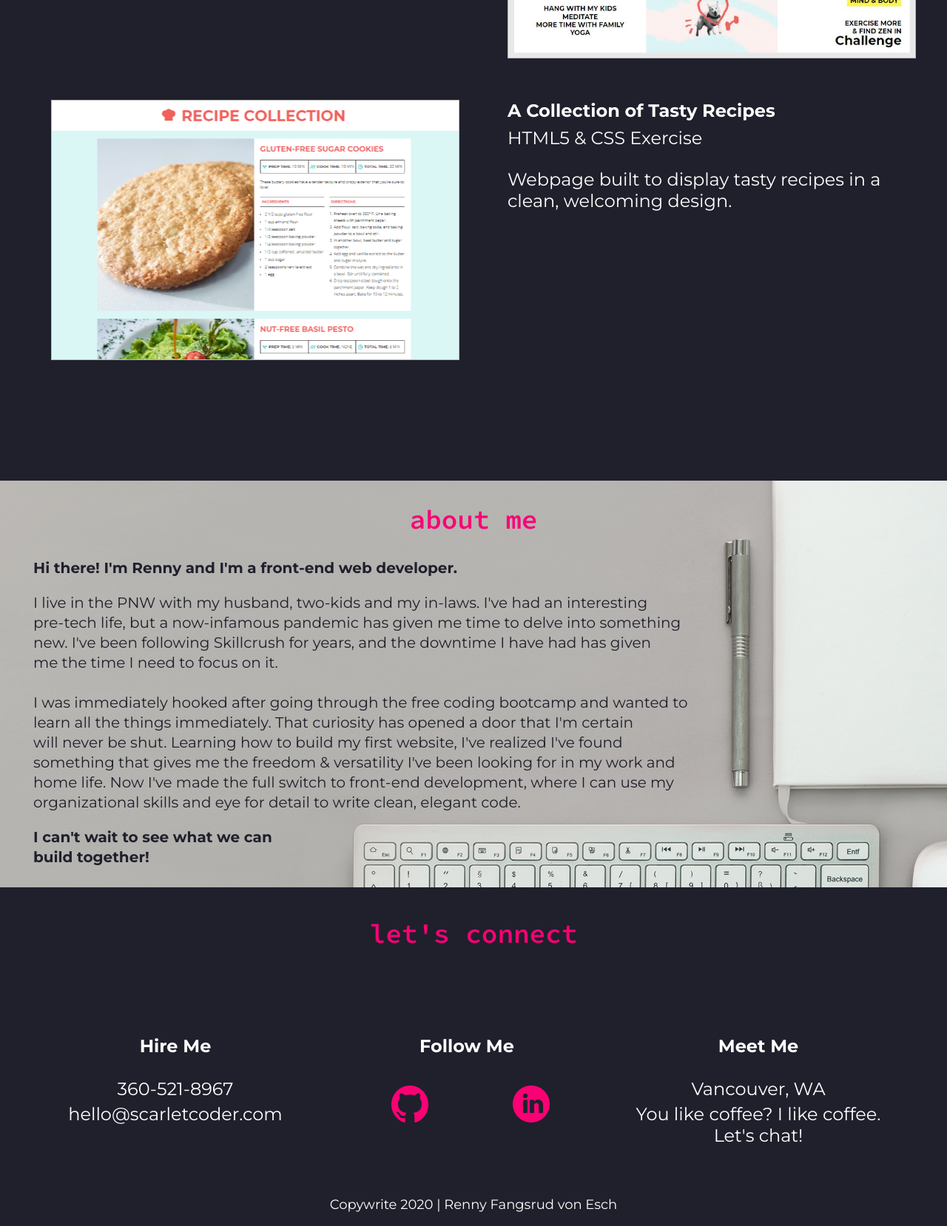
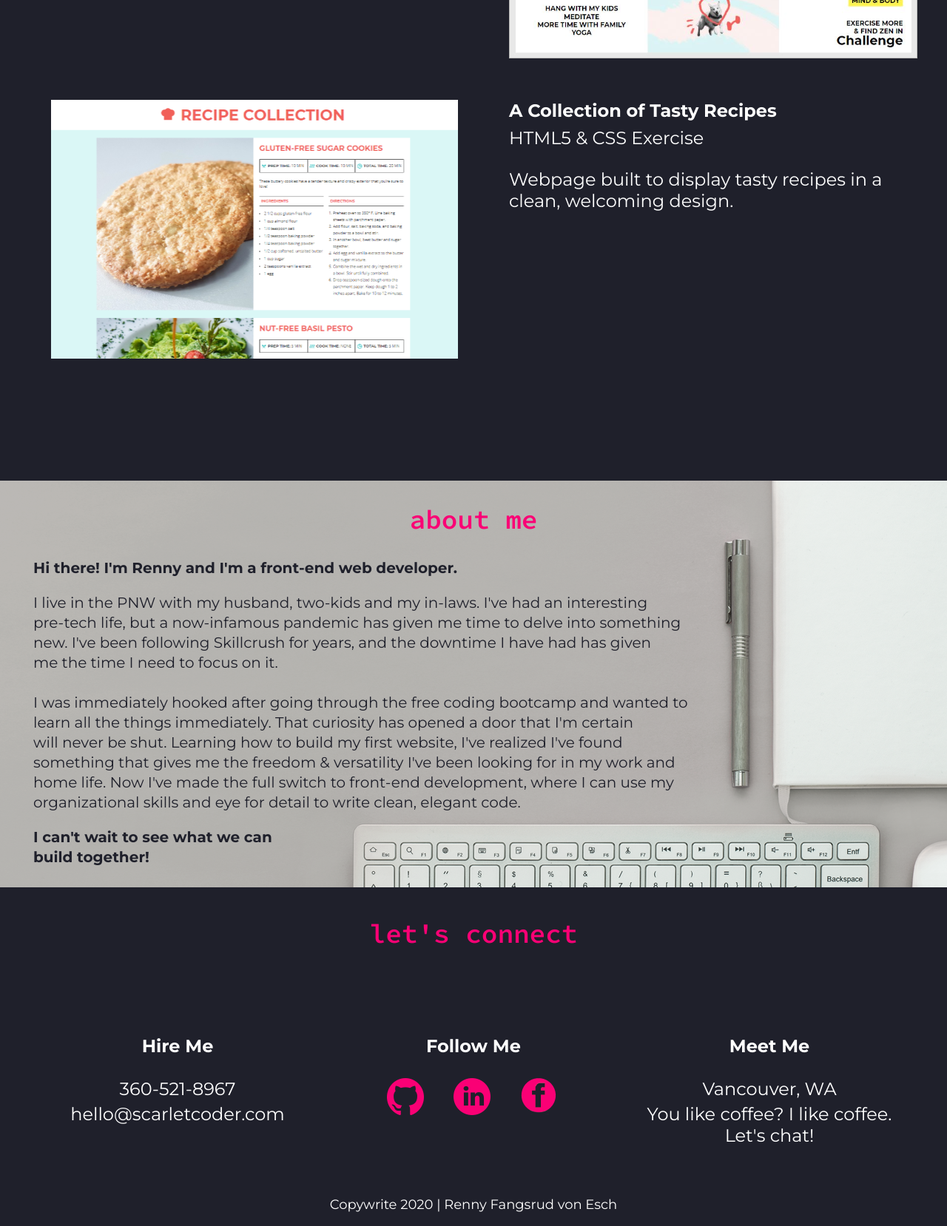
Before and after one commit to RedheadRen/milestone-website-project, a plain HTML site: page index.html in a window 1280 px wide. Shown: the part 1740-3398 px from the top of the page at 74% size. Drawn offline with Linux system fonts and the light colour scheme.

Commit message:
Added FB icon, updated index.html & main.css

```diff
--- a/css/main.css
+++ b/css/main.css
@@ -2,10 +2,6 @@ body {
     background: #1f202b;
     color: #ffffff;
     font-family: 'Montserrat', sans-serif;
-}
-
-p {
-    font-size: 24px;
 }
 
 /****GRID****/
@@ -17,12 +13,12 @@ p {
 
 .half-width {
     float: left;
-    width: 596px;
+    width: 598px;
 }
 
 .third-width {
     float: left;
-    width: 394px;
+    width: 400px;
 }
 
 /*****HEADER*****/
@@ -33,13 +29,11 @@ header {
 header p {
     font-size: 30px;
     line-height: 30px;
-    margin-bottom: 28px;
-    margin-top: 28px;
+    margin: 28px 0;
 }
 
 nav {
-    margin-bottom: 28px;
-    margin-top: 28px;
+    margin: 28px 0;
     text-align: right;
 }
 
@@ -86,24 +80,24 @@ header h1 span {
     color: #fa0075;
     font-family: 'Source Code Pro', monospace;
     font-size: 36px;
+    margin-bottom: 40px;
     padding-bottom: 20px;
-    margin-bottom: 40px;
     text-align: center;
 }
 
 .left {
     box-sizing: border-box;
     height: 450px;
+    margin: 0 auto;
     padding-left: 29px;
     padding-right: 49px;
-    margin: 0 auto;
 }
 
 .right {
     box-sizing: border-box;
     height: 450px;
+    margin: 0 auto;
     padding-left: 50px;
-    margin: 0 auto;
 }
 
 #portfolio p {
@@ -111,8 +105,7 @@ header h1 span {
     margin: 0 auto 8px auto;
 }
 
-#portfolio-img {
-    /***keep this border***/
+.portfolio-img {
     border: 1px solid #b7b7b7;
 }
 
@@ -159,15 +152,22 @@ header h1 span {
 }
 
 #contact p {
-    text-align: center;
+    font-size: 24px;
     margin-top: 5px;
     margin-bottom: 5px;
     padding: 0px 5px;
+    text-align: center;
+}
+
+#contact .follow-icons {
+    box-sizing: border-box;
+    margin: 0 10px 0 65px;
+    width: 275px;
 }
 
 #contact img {
-    margin-left: 80px;
-    padding: 15px;
+    margin: 0 13px;
+    padding: 5px;
 }
 
 /*****FOOTER*****/
--- a/index.html
+++ b/index.html
@@ -33,7 +33,7 @@
             <div class="full-width">
                 <h2>my portfolio</h2>
                 <div class="half-width left">
-                    <a href="https://redheadren.github.io/rogue-pickings/" target="_BLANK"><img src="img/rogue-pickings-thumbnail-3.png" id="portfolio-img" alt="Rogue Pickings Website" /></a>
+                    <a href="https://redheadren.github.io/rogue-pickings/" target="_BLANK"><img src="img/rogue-pickings-thumbnail-3.png" class="portfolio-img" alt="Rogue Pickings Website" /></a>
                 </div>
                 <div class="half-width right">
                     <p><strong>Rogue Pickings Website</strong></p>
@@ -49,7 +49,7 @@
                     <p>Static vision board webpage to inspire your dreams.</p>
                 </div>
                 <div class="half-width right">
-                    <a href="https://redheadren.github.io/vision-board/" target="_BLANK"><img src="img/vision-board-thumbnail.png" id="portfolio-img" alt="My Vision Board" /></a>
+                    <a href="https://redheadren.github.io/vision-board/" target="_BLANK"><img src="img/vision-board-thumbnail.png" class="portfolio-img" alt="My Vision Board" /></a>
                 </div>
                 <div style="clear: both;"></div>
                 <div class="half-width left">
@@ -95,8 +95,11 @@
                 </div>
                 <div class="third-width">
                     <p><strong>Follow Me</strong></p><br>
-                    <a href="https://github.com/RedheadRen" target="_BLANK"><img src="img/github.png" alt="GitHub" /></a>
-                    <a href="https://www.linkedin.com/in/renny-fangsrud-von-esch-891a4140/" target="_BLANK"><img src="img/linkedin.png" alt="LinkedIn" /></a>
+                    <div class="follow-icons">
+                        <a href="https://github.com/RedheadRen" target="_BLANK"><img src="img/github.png" alt="GitHub" /></a>
+                        <a href="https://www.linkedin.com/in/renny-fangsrud-von-esch-891a4140/" target="_BLANK"><img src="img/linkedin.png" alt="LinkedIn" /></a>
+                        <a href="" target="_BLANK"><img src="img/facebook.png" alt="Facebook" /></a>
+                    </div>
                 </div>
                 <div class="third-width">
                     <p><strong>Meet Me</strong></p><br>
```
Also changed, not shown: img/facebook.png (added), img/facebook2.png (added).
